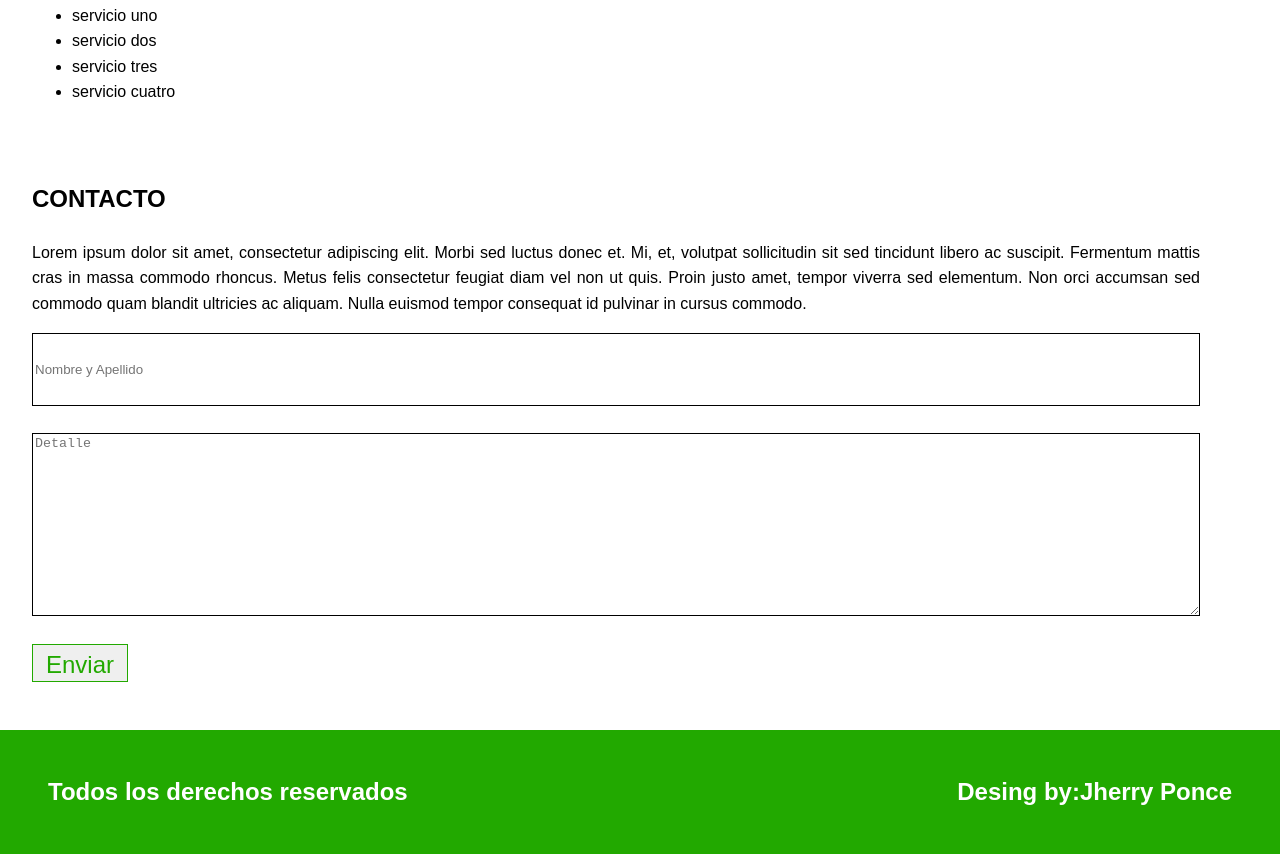
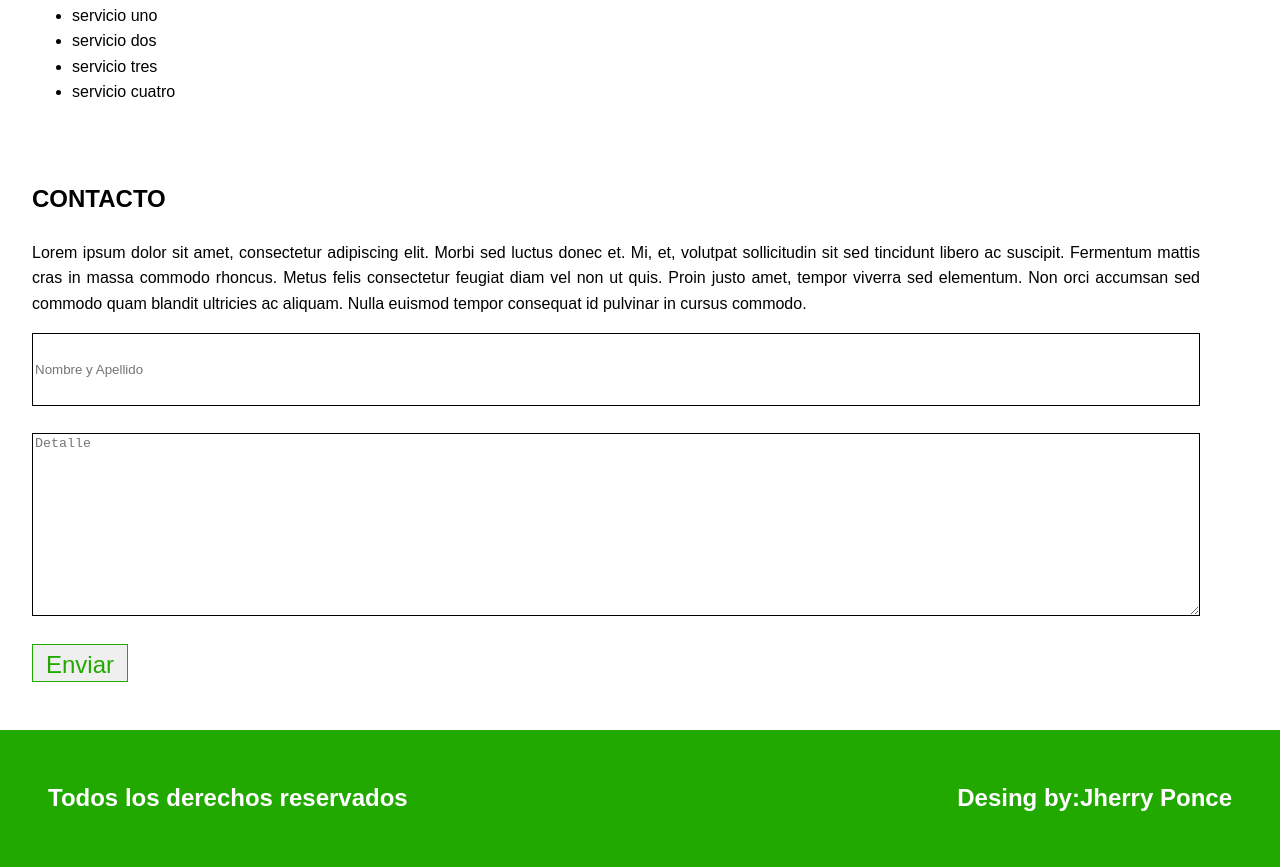
Before and after one commit to jherry-Ponce/flexbox, a plain HTML site: page index.html in a window 1280 px wide. Shown: the part 2313-3180 px from the top of the page. Drawn offline with Linux system fonts and the light colour scheme.

Commit message:
reviw footer

```diff
--- a/index.html
+++ b/index.html
@@ -138,9 +138,9 @@
         display: flex;
         font-family: 'Arial';
         font-style: normal;
-        font-weight: 700;
-        font-size: 24px;
-        line-height: 28px;
+        font-weight: 600;
+        font-size: 1.5em;
+        line-height: 1.7em;
    }
    footer div{
         margin-left: auto;
```
